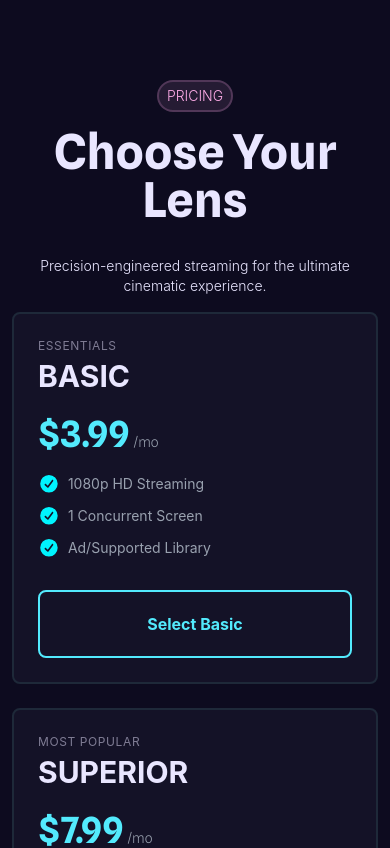
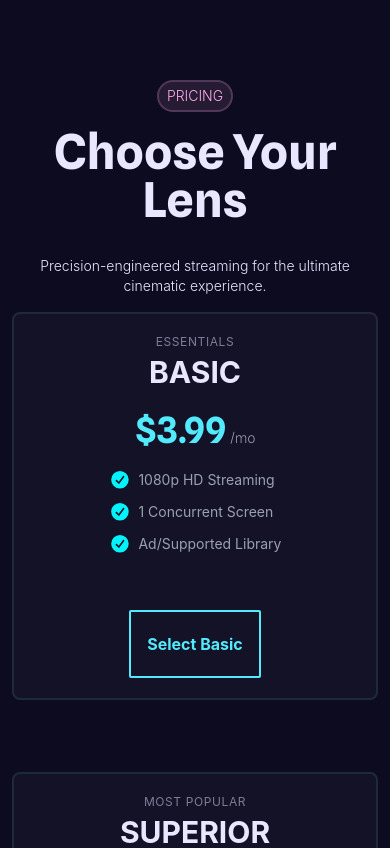
Before and after one commit to Cinephile-Team5/cinephile-e5, a React (Vite) app: page /pricing in a window 390 px wide. Shown: the top 848 px of the page. Built offline with nearby package versions, Linux system fonts and the light colour scheme.

Commit message:
feat: added responsive desing to pricing page

```diff
--- a/src/components/ButtonCards.jsx
+++ b/src/components/ButtonCards.jsx
@@ -1,7 +1,7 @@
 
 function ButtonCards({ text }) {
   return (
-    <button className="border-2 border-cyan-300 text-cyan-300 hover:bg-cyan-300 hover:text-bg-blue px-4 rounded-lg transition p-5 font-bold">
+    <button className="border-2 border-cyan-300 text-cyan-300 hover:bg-cyan-300 hover:text-bg-blue px-4 rounded-xs transition p-5 font-bold">
     {text}
     </button>
   )
--- a/src/components/Cards.jsx
+++ b/src/components/Cards.jsx
@@ -5,7 +5,7 @@ import ButtonCards from "./ButtonCards";
 function Cards({ category, title, price, features, categoryColor, icon, iconColor, customIcon, buttonText, ribbon}) {
   return (
 
-  <div className="relative overflow-hidden flex flex-col gap-1 border-2 bg-bg-blue-card border-gray-800 hover:border-cyan-400 rounded-lg p-6 w-full">
+  <div className="relative overflow-hidden flex flex-col gap-1 border-2 bg-bg-blue-card border-gray-800 hover:border-cyan-400 rounded-lg p-5 w-full flex-1 items-center">
 
     {ribbon && (
         <div className="absolute top-5 -right-10 rotate-45 bg-fuchsia text-white text-[10px] tracking-wide font-bold w-40 p-1 text-center" >
@@ -30,7 +30,7 @@ function Cards({ category, title, price, features, categoryColor, icon, iconColo
                 <li
                 key={index} className="flex items-center gap-2">
                 {customIcon ? (
-                    <img src={customIcon} alt="Premium Icon" className="w-7 h-7" />
+                    <img src={customIcon} alt="Premium Icon" className="w-4 h-4" />
                 ) : (
                     <FontAwesomeIcon icon={icon} size="lg" className={iconColor}/>
                 )}
@@ -41,8 +41,10 @@ function Cards({ category, title, price, features, categoryColor, icon, iconColo
         </ul>
 
         <br />
+        <div className="mt-auto pt-6">
+            <ButtonCards text={buttonText} />
+        </div>
 
-        <ButtonCards text={buttonText} />
 
 
 
--- a/src/pages/Pricing.jsx
+++ b/src/pages/Pricing.jsx
@@ -2,7 +2,6 @@ import Tag from "../components/Tag";
 import Cards from "../components/Cards";
 import { faCircleCheck } from "@fortawesome/free-solid-svg-icons";
 import premiumIcon from "../assets/premium-star-icon.svg";
-import Button from "../components/Button";
 
 function Pricing() {
   return (
@@ -17,7 +16,7 @@ function Pricing() {
 
 
 
-        <div>
+        <div className="flex flex-col items-stretch md:flex-row gap-6">
             <Cards
             category="ESSENTIALS"
             categoryColor="text-soft-pink/50"
```
